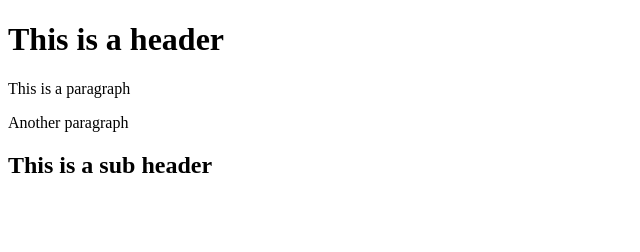
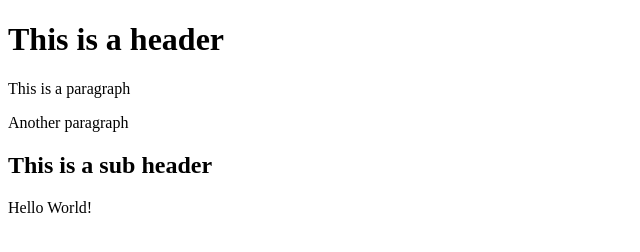
Before and after one commit to ibadra/git-test, a website: page index.html in a window 1280 px wide. Shown: the whole page, without its empty margins (0-640 px from the left). Drawn offline with Linux system fonts and the light colour scheme.

Commit message:
Using NPM

```diff
--- a/index.html
+++ b/index.html
@@ -11,5 +11,6 @@
     <p>This is a paragraph</p>
     <p>Another paragraph</p>
     <h2>This is a sub header</h2>
+    <p>Hello World!</p>
   </body>
 </html>
```
Also changed, not shown: package.json (added, +24 -0 lines), 2 other files.
